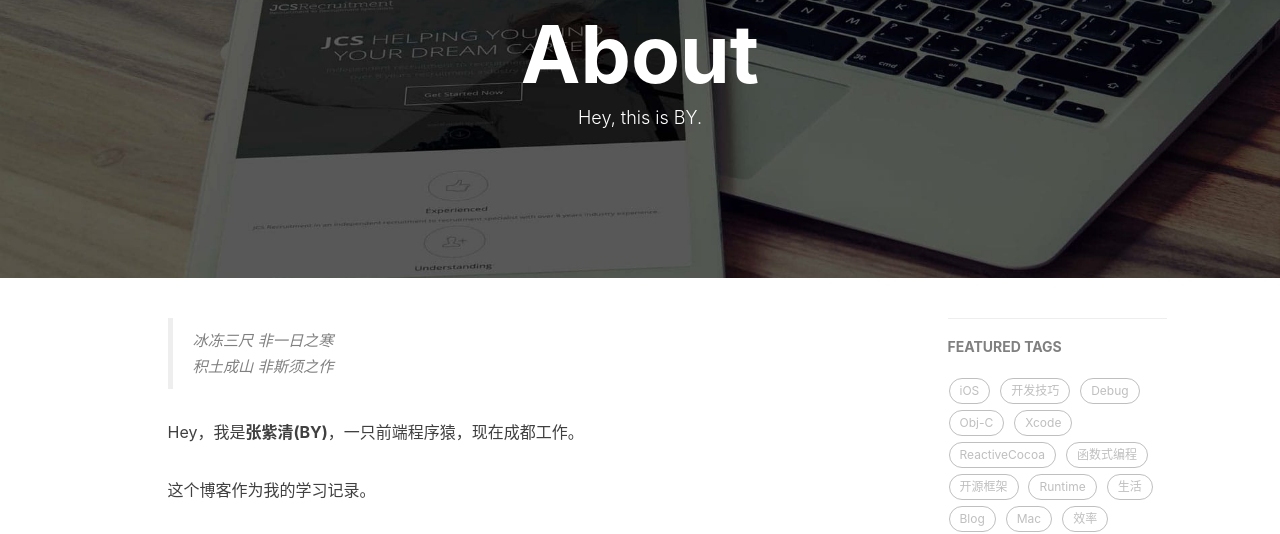
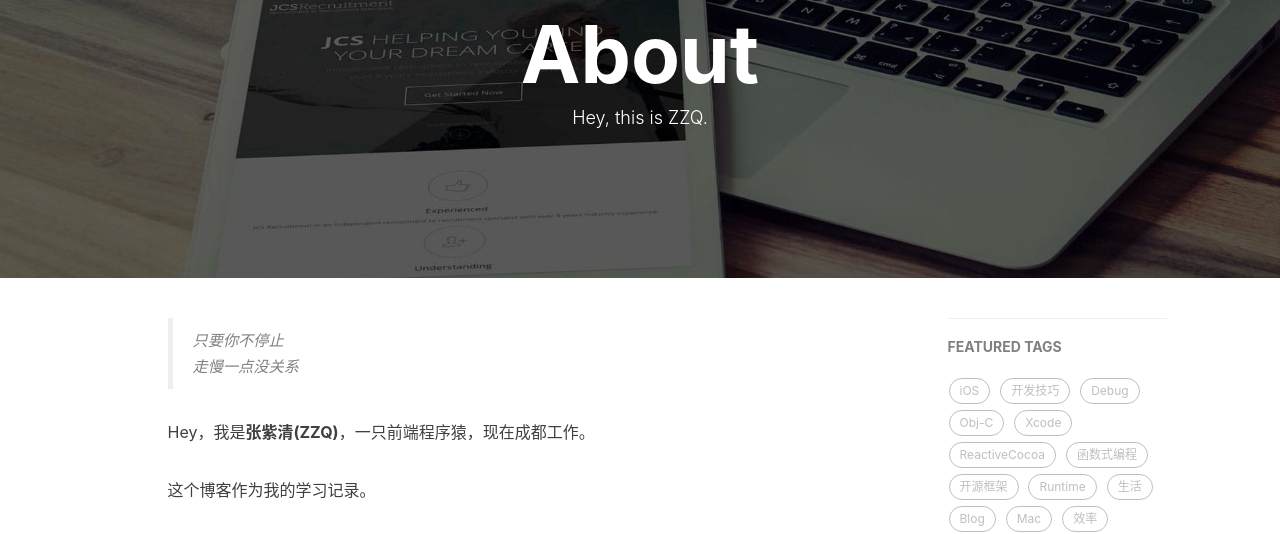
Before and after one commit to Ziqing9797/Ziqing9797.github.io, a Jekyll site: the page built from about.html, in a window 1280 px wide. Shown: the part 140-674 px from the top of the page. Built offline with Jekyll 4.4.1, drawn with Linux system fonts in a browser that asks for light colours; nearby versions of some CDN libraries; comment, search, counter and statistics services are not loaded.

Commit message:
Update about.html

```diff
--- a/about.html
+++ b/about.html
@@ -1,7 +1,7 @@
 ---
 layout: page
 title: "About"
-description: "Hey, this is BY."
+description: "Hey, this is ZZQ."
 header-img: "img/post-bg-rwd.jpg"
 ---
 
@@ -15,10 +15,10 @@ header-img: "img/post-bg-rwd.jpg"
 <div class="zh post-container">
 
     <!--copied from markdown -->
-    <blockquote><p>冰冻三尺 非一日之寒<br>
-    积土成山 非斯须之作</p></blockquote>
+    <blockquote><p>只要你不停止<br>
+    走慢一点没关系</p></blockquote>
 
-    <p>Hey，我是<strong>张紫清(BY)</strong>，一只前端程序猿，现在成都工作。</p>
+    <p>Hey，我是<strong>张紫清(ZZQ)</strong>，一只前端程序猿，现在成都工作。</p>
 
     <p>这个博客作为我的学习记录。</p>
 
```
